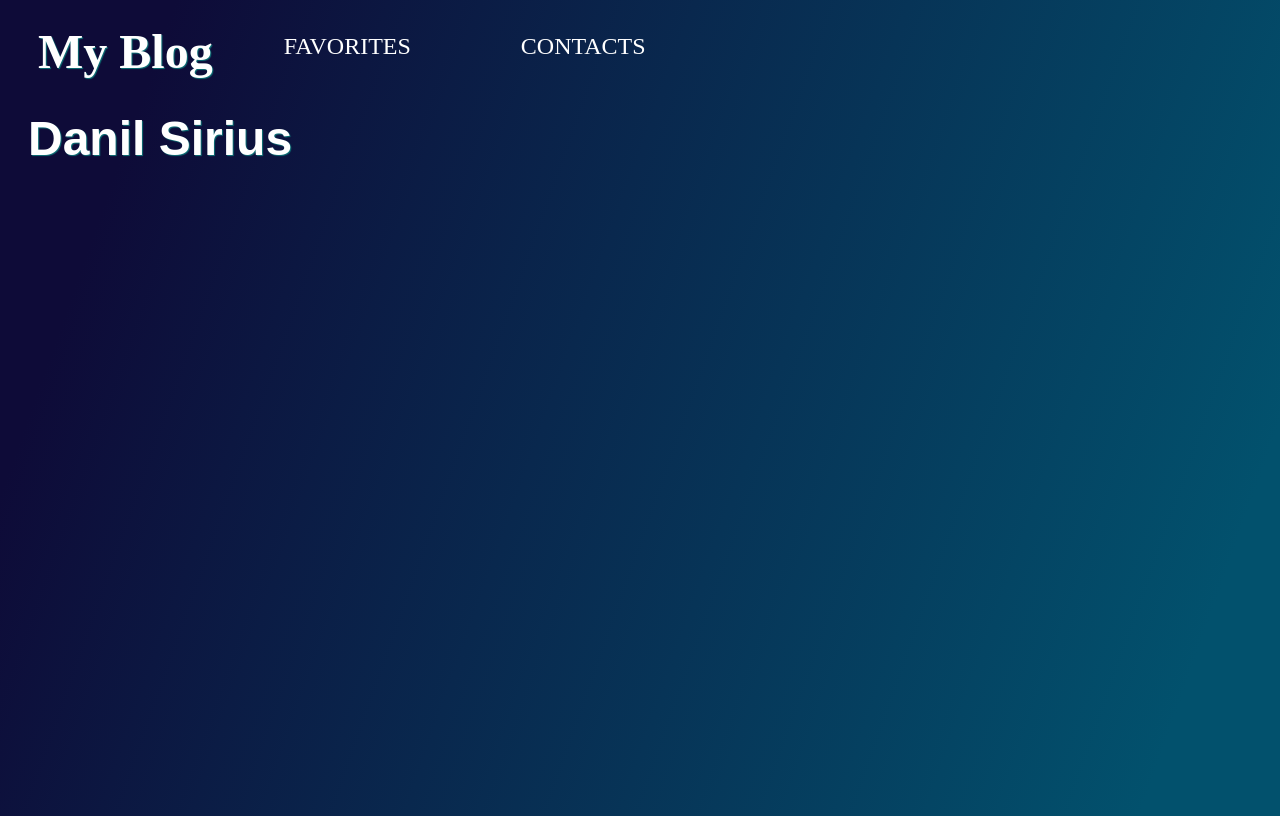
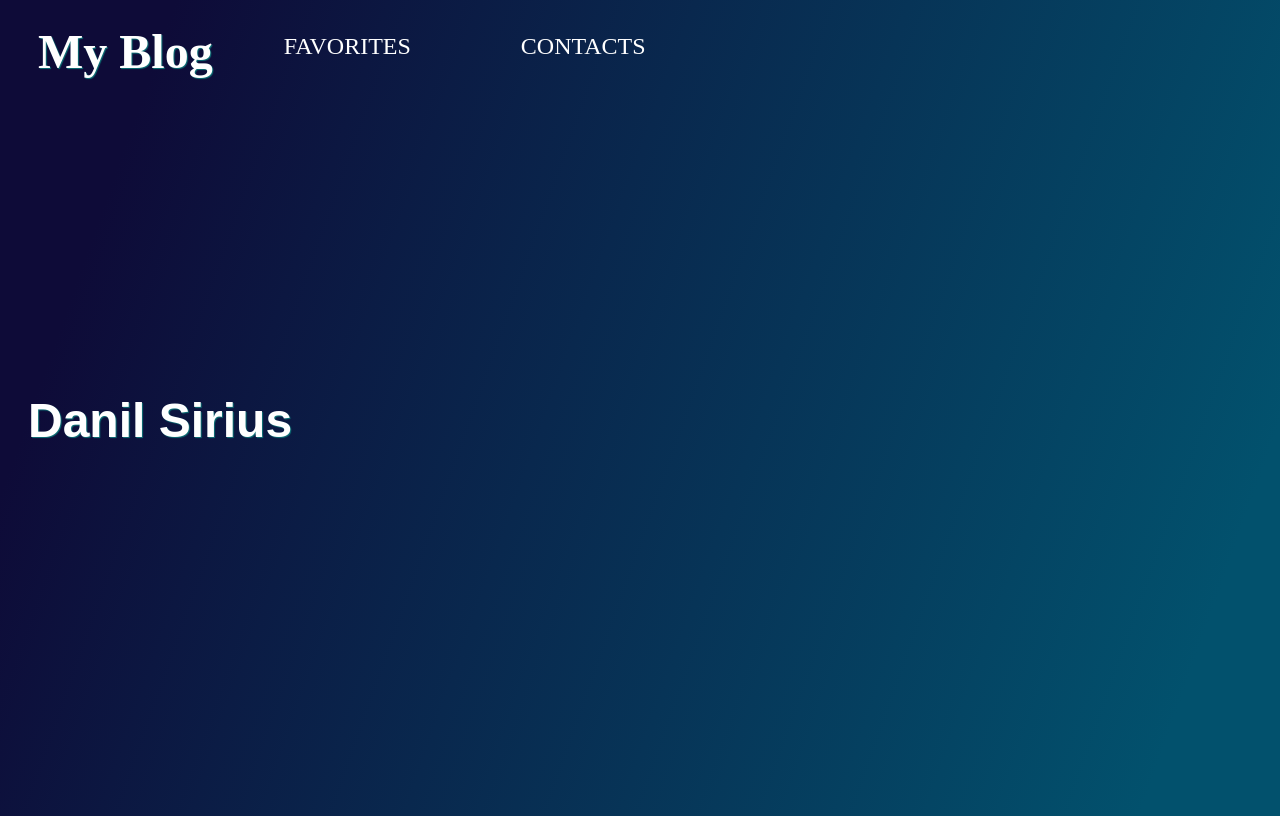
Before and after one commit to 51Sirius/MyBlog, a Flask app: page / in a window 1280 px wide. Run offline with Flask 2, Linux system fonts and the light colour scheme.

Commit message:
Correct name possition and overflow

```diff
--- a/static/css/main.css
+++ b/static/css/main.css
@@ -4,9 +4,16 @@ body {
     display: flex;
     flex-direction: column;
     min-height: 100vh;
+    overflow: hidden;
 }
 
 .name {
     font-size: xxx-large;
     font-family: "Bookman Old Style", sans-serif;
 }
+
+main {
+    display: flex;
+    align-items: center;
+    flex-grow: 0.9;
+}
```
